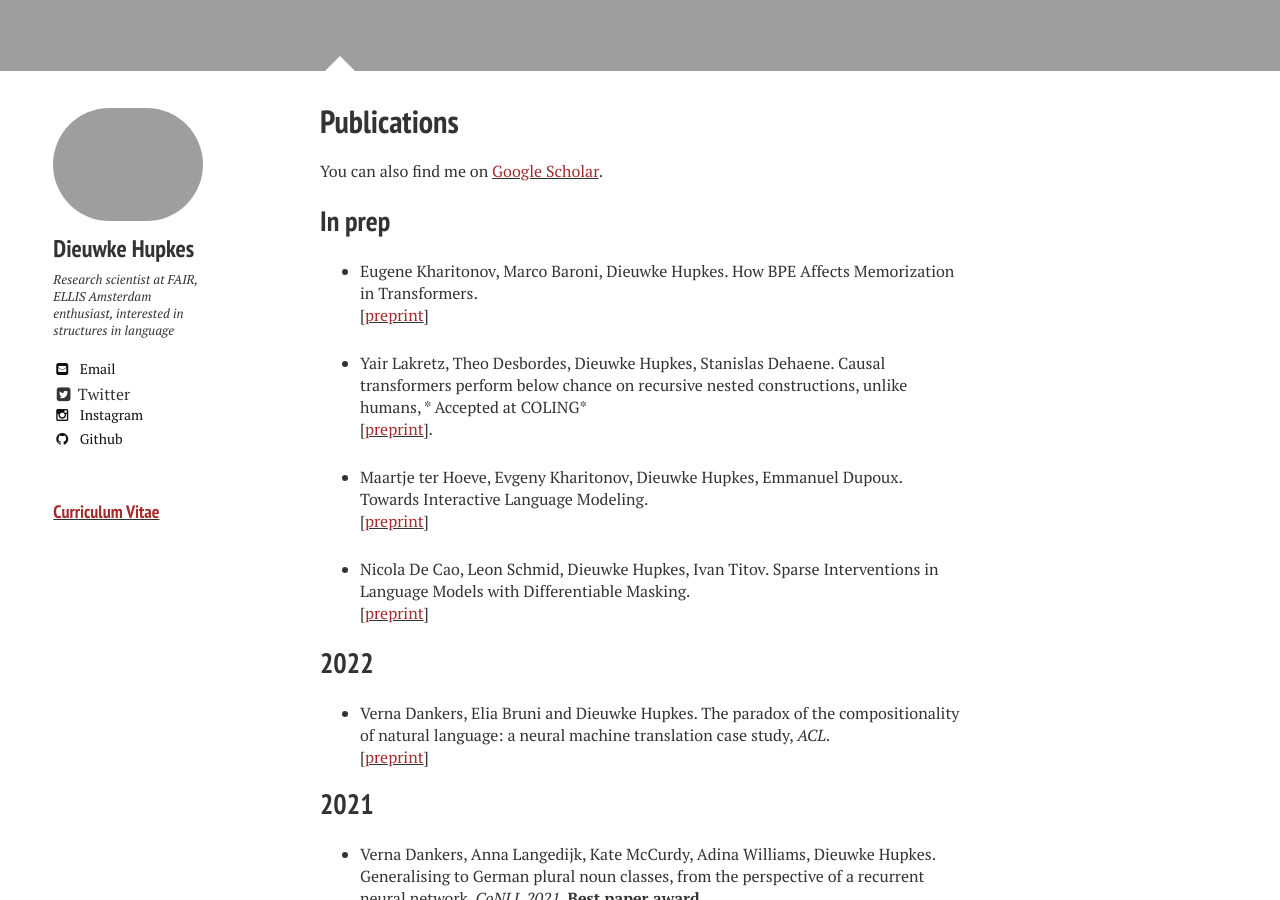
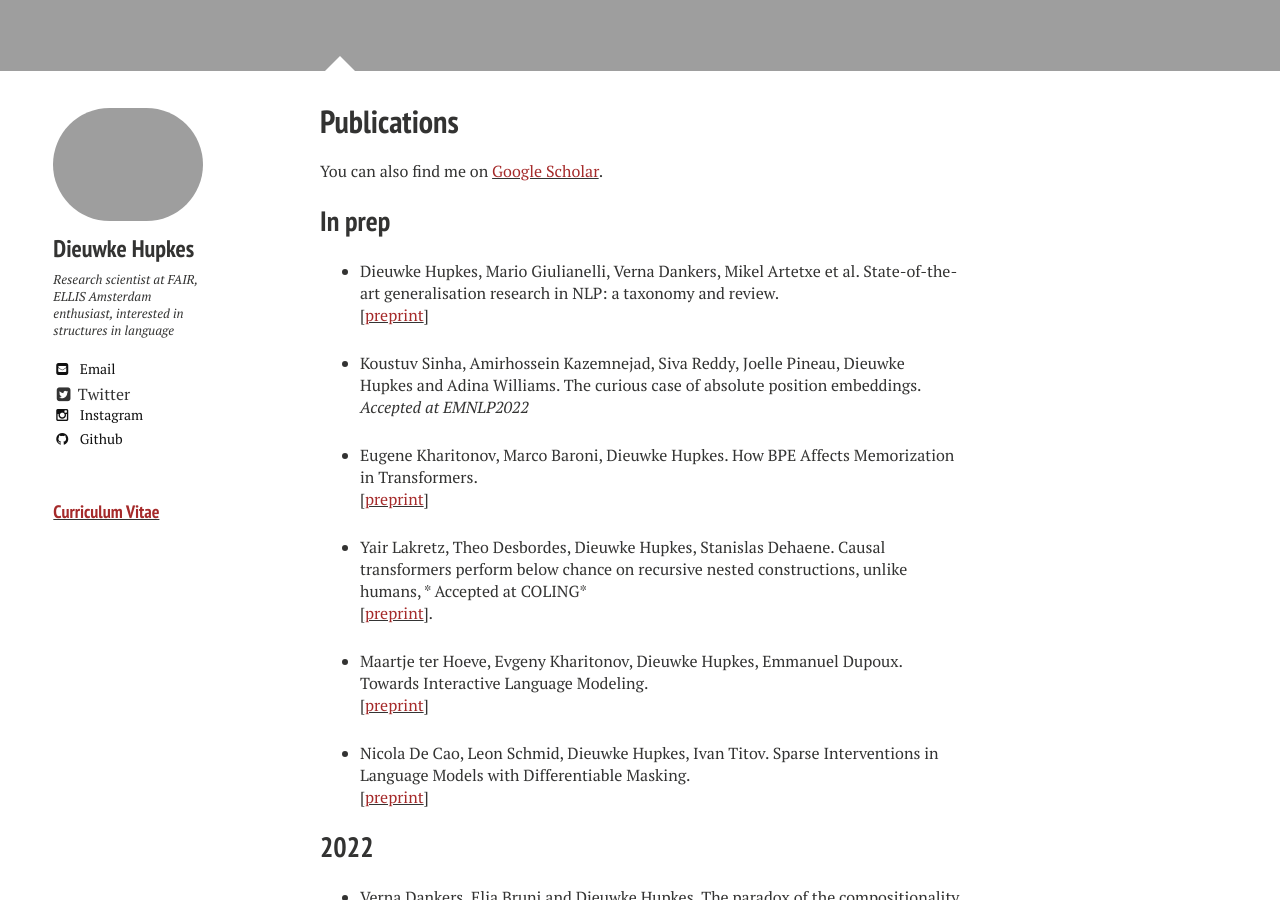
Before and after one commit to dieuwkehupkes/dieuwkehupkes.github.io, a Jekyll site: the page built from publications.md, in a window 1280 px wide and 900 px high, scrolled down 973 px. Built offline with Jekyll 4.4.1, drawn with Linux system fonts in a browser that asks for light colours; nearby versions of some CDN libraries.

Commit message:
Update publications

```diff
--- a/publications.md
+++ b/publications.md
@@ -14,6 +14,11 @@ You can also find me on <a href="https://scholar.google.com/citations?user=tAtSM
 
 ## In prep
 
+* Dieuwke Hupkes, Mario Giulianelli, Verna Dankers, Mikel Artetxe et al. State-of-the-art generalisation research in NLP: a taxonomy and review. \\
+\[[<font color="brown">preprint</font>](https://arxiv.org/abs/2210.03050){:target="blank"}\]
+
+* Koustuv Sinha, Amirhossein Kazemnejad, Siva Reddy, Joelle Pineau, Dieuwke Hupkes and Adina Williams. The curious case of absolute position embeddings.
+*Accepted at EMNLP2022*
 
 * Eugene Kharitonov, Marco Baroni, Dieuwke Hupkes. How BPE Affects Memorization in Transformers.\\
 \[[<font color="brown">preprint</font>](https://arxiv.org/abs/2110.02782){:target="blank"}\]
```
